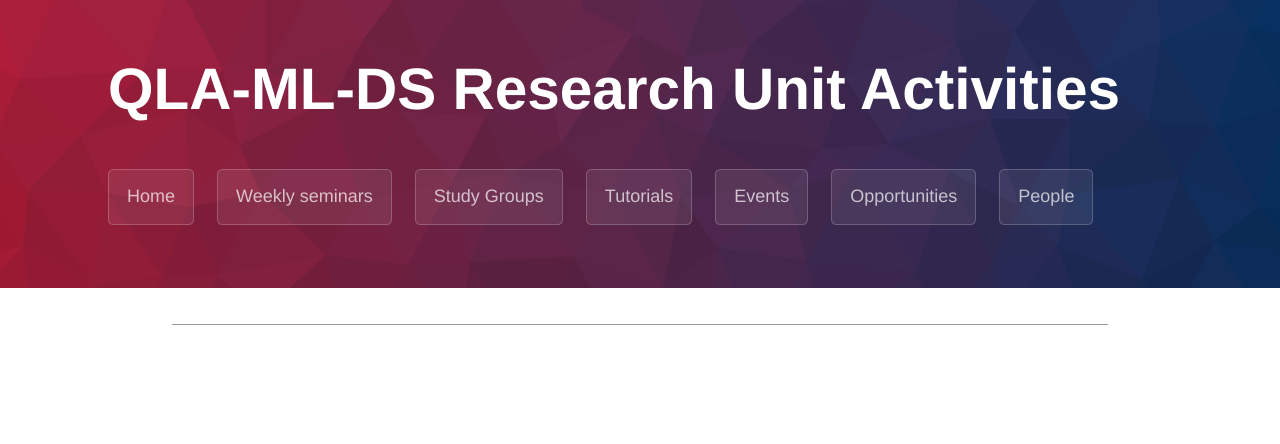
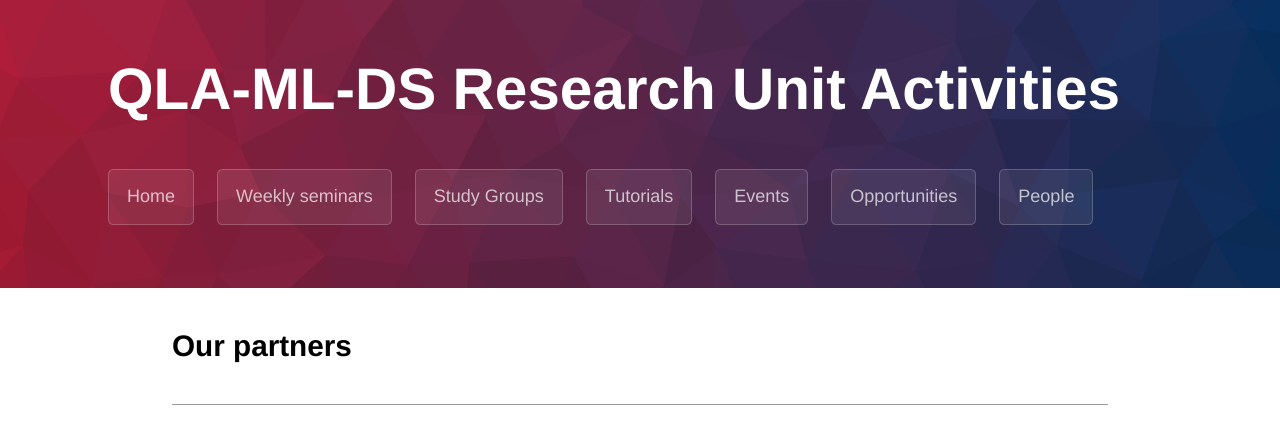
Before and after one commit to qla-ml-ds-activities/qla-ml-ds-activities.github.io, a Jekyll site: the page built from people.md, in a window 1280 px wide. Shown: the top 444 px of the page. Built offline with Jekyll 4.4.1, drawn with Linux system fonts in a browser that asks for light colours; some web fonts are replaced; our own code applies the rules of GitHub Pages for plain Markdown files.

Commit message:
Update people.md

```diff
--- a/people.md
+++ b/people.md
@@ -1,3 +1,12 @@
 ---
 layout: default
 ---
+
+
+
+
+
+
+
+
+## Our partners
```
